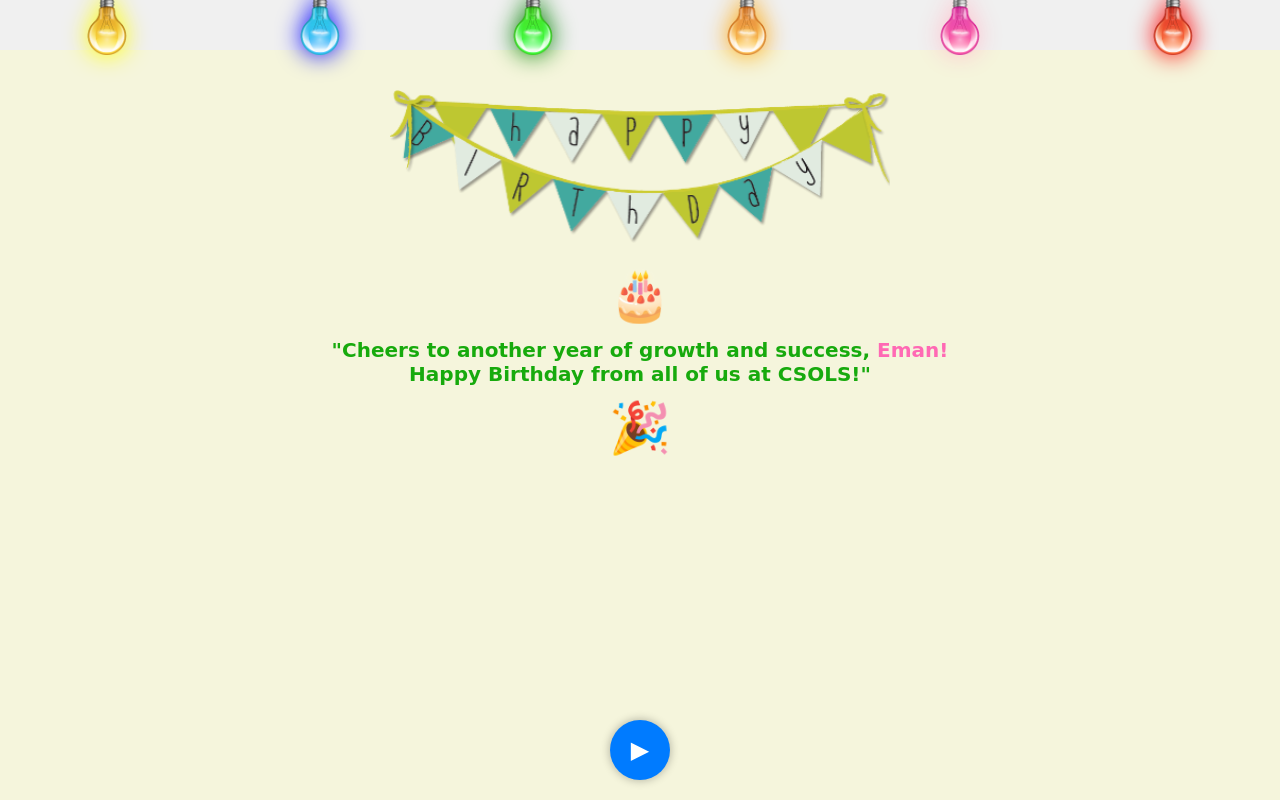
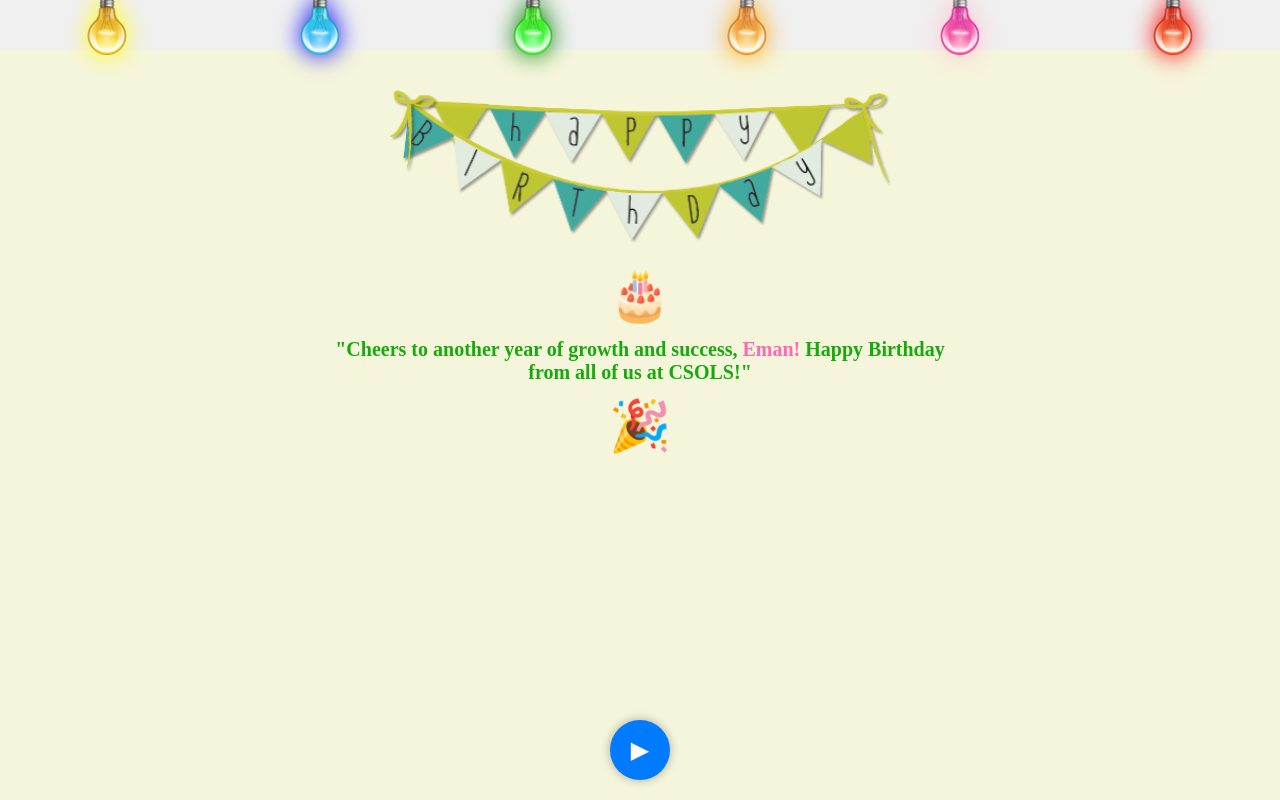
Before and after one commit to dptspartan/emanbd, a plain HTML site: page index.html in a window 1280 px wide. Drawn offline with Linux system fonts and the light colour scheme.

Commit message:
Update style.css

```diff
--- a/style.css
+++ b/style.css
@@ -94,7 +94,7 @@ body{
     margin-top: 110px; /* Adjust as needed */
     left: 50%;
     transform: translateX(-50%);
-    font-family: 'Indie Flower', cursive; /* Use the Indie Flower font */
+    font-family: 'Indie Flower'; /* Use the Indie Flower font */
     color: #17aa0d; /* Choose a good color */
     font-size: 10px;
 }
```
